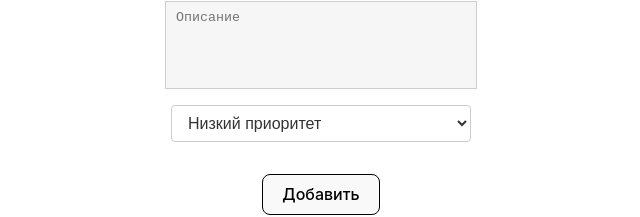
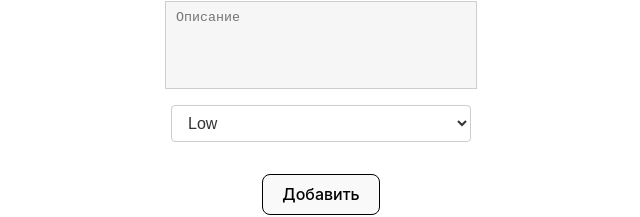
Before and after one commit to yato90/todo-list, a Vue app: page / in a window 1280 px wide. Shown: the part 368-585 px from the top of the page, without its empty margins (319-959 px from the left). Built offline with nearby package versions, Linux system fonts and the light colour scheme.

Commit message:
update priority

```diff
--- a/src/components/TodoList.vue
+++ b/src/components/TodoList.vue
@@ -71,9 +71,9 @@ const toggleTodoCompletion = (id: number) => {
             </div>
             <div class="form_item">
                 <select v-model="formState.priority">
-                    <option :value="Priority.Low">Низкий приоритет</option>
-                    <option :value="Priority.Medium">Средний приоритет</option>
-                    <option :value="Priority.High">Высокий приоритет</option>
+                    <option :value="Priority.Low">Low</option>
+                    <option :value="Priority.Medium">Medium</option>
+                    <option :value="Priority.High">High</option>
                 </select>
             </div>
             <button type="submit">Добавить</button>
```
